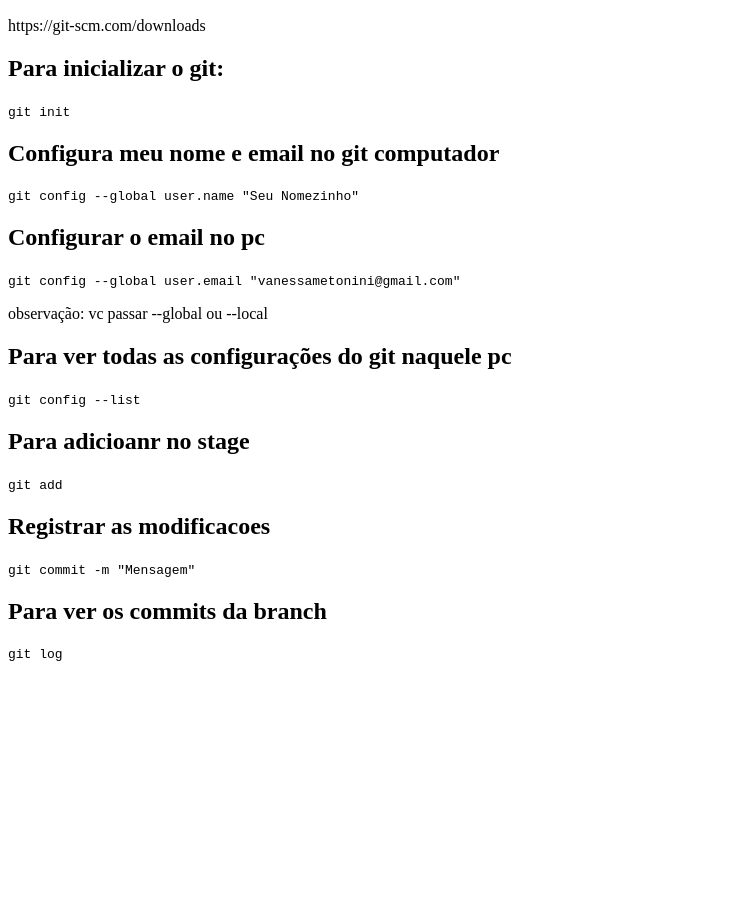
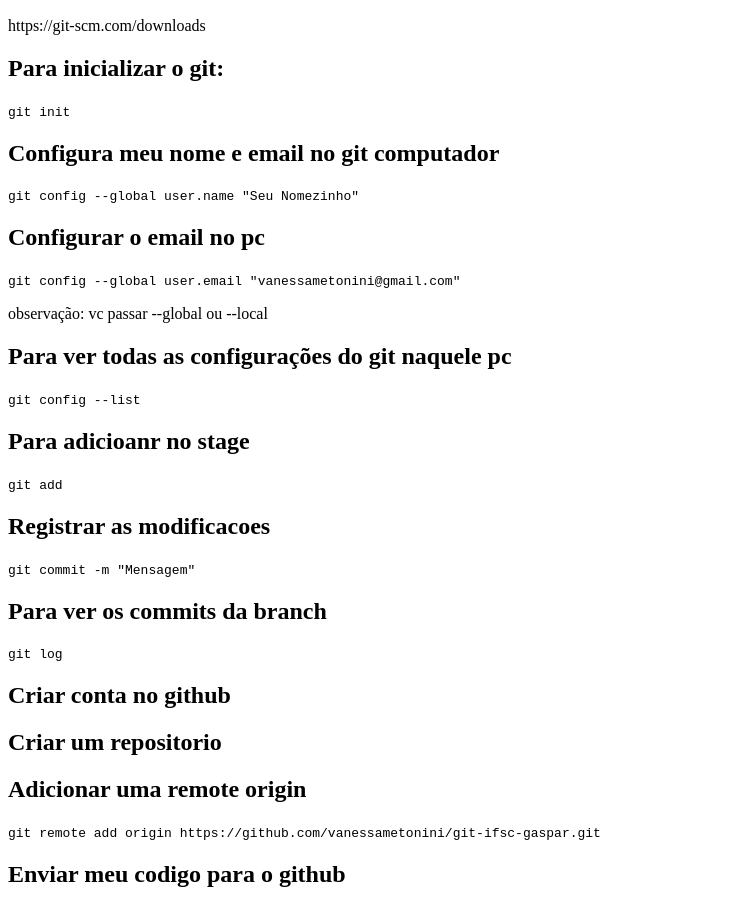
Before and after one commit to vanessametonini/git-ifsc-gaspar, a plain HTML site: page index.html in a window 1280 px wide. Shown: the part 110-1018 px from the top of the page, without its empty margins (0-749 px from the left). Before the commit the page ends 800 px from the top, so only its background shows below. Drawn offline with Linux system fonts and the light colour scheme.

Commit message:
Ultimas alteracoes

```diff
--- a/index.html
+++ b/index.html
@@ -51,6 +51,21 @@
         git log
     </code>
 
+    <h2>
+        Criar conta no github
+    </h2>
+
+    <h2>Criar um repositorio</h2>
+
+    <h2>Adicionar uma remote origin</h2>
+    <code>
+        git remote add origin https://github.com/vanessametonini/git-ifsc-gaspar.git
+    </code>
+
+    <h2>
+        Enviar meu codigo para o github
+    </h2>
+
 
 
 </body>
```
Also changed, not shown: novo-arquivo.txt (added).
